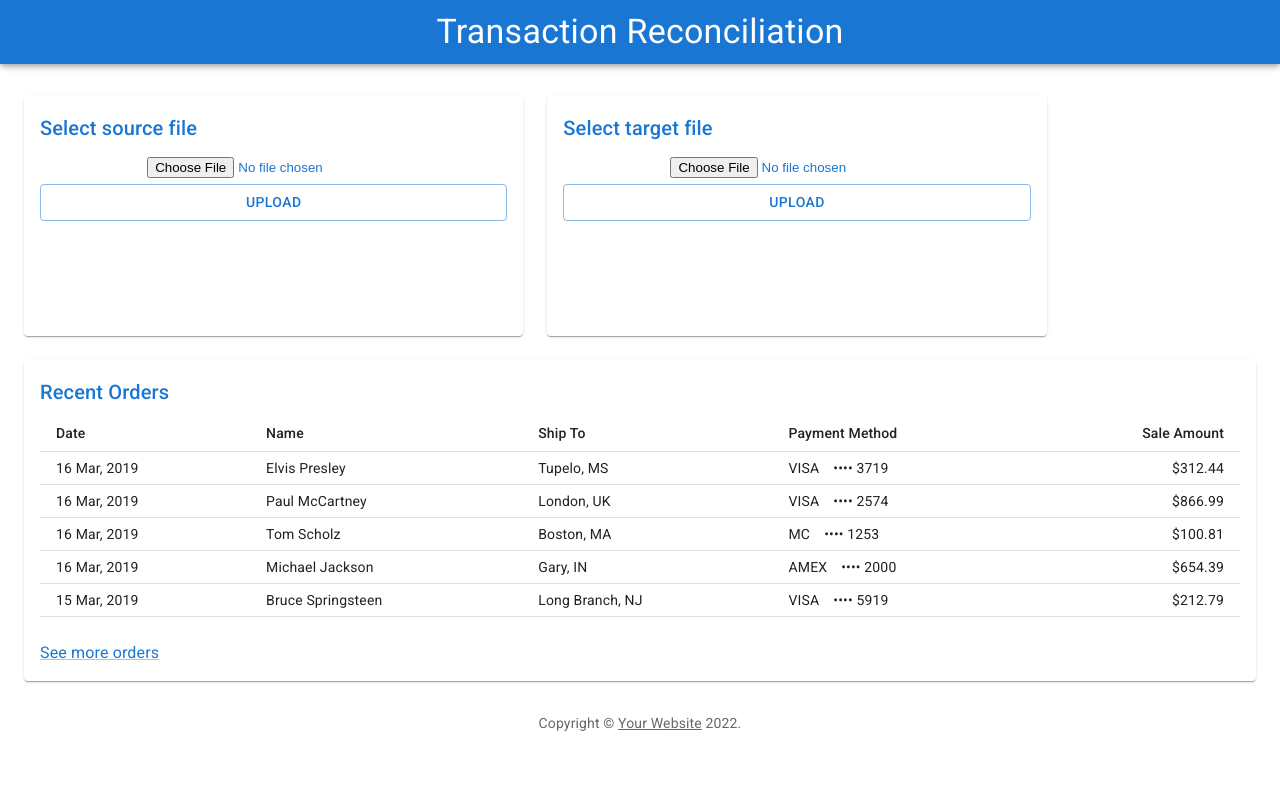
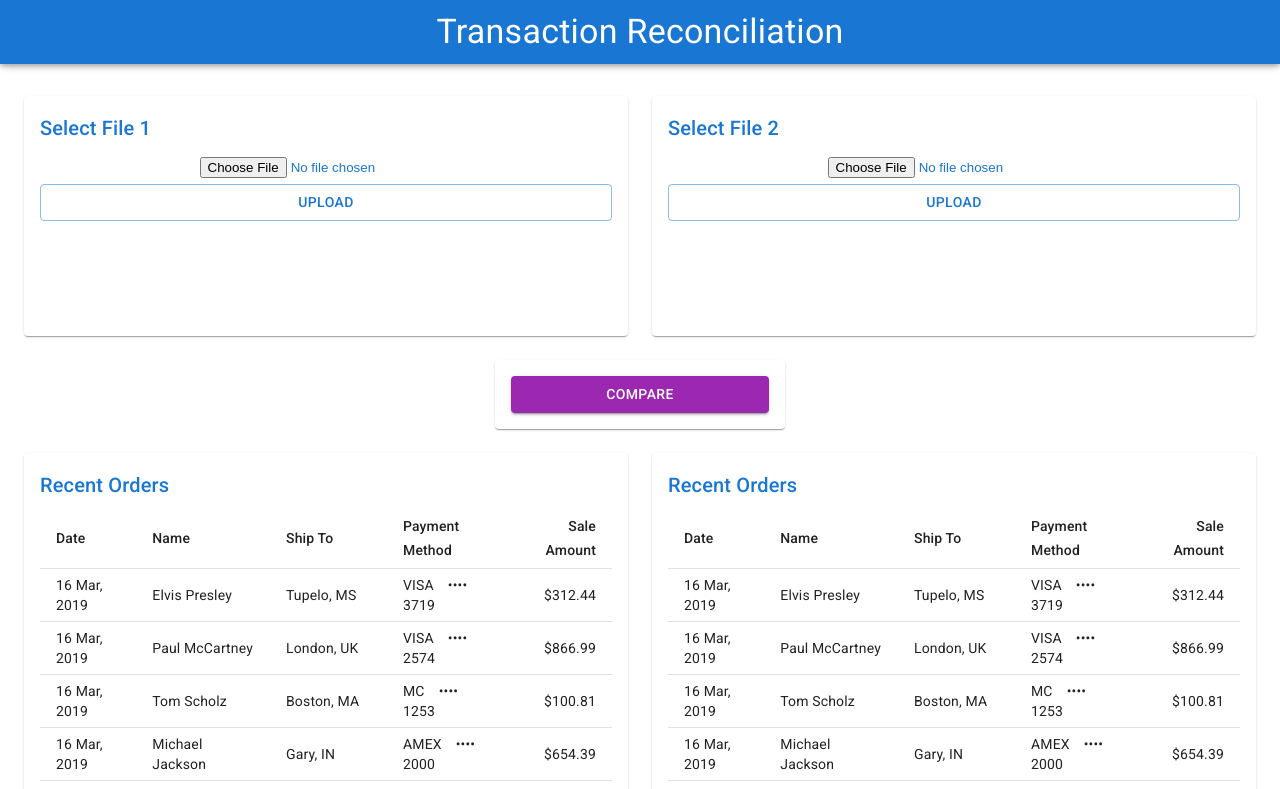
Before and after one commit to akalankapagoda/recon-ui, a React (Create React App) app: page / in a window 1280 px wide. Shown: the top 789 px of the page. Built offline with nearby package versions, Linux system fonts and the light colour scheme.

Commit message:
Add redux and UI tweaks to upload files.

```diff
--- a/package.json
+++ b/package.json
@@ -7,11 +7,13 @@
     "@emotion/styled": "^11.8.1",
     "@mui/icons-material": "^5.8.2",
     "@mui/material": "^5.8.2",
+    "@reduxjs/toolkit": "^1.8.2",
     "@testing-library/jest-dom": "^5.16.4",
     "@testing-library/react": "^13.3.0",
     "@testing-library/user-event": "^13.5.0",
     "react": "^18.1.0",
     "react-dom": "^18.1.0",
+    "react-redux": "^8.0.2",
     "react-scripts": "5.0.1",
     "web-vitals": "^2.1.4"
   },
--- a/src/App.js
+++ b/src/App.js
@@ -1,6 +1,4 @@
 import * as React from 'react';
-import ReactDOM from 'react-dom';
-import Button from '@mui/material/Button';
 import Dashboard from './dashboard/Dashboard';
 
 function App() {
--- /dev/null
+++ b/src/Store.js
@@ -0,0 +1,10 @@
+import { configureStore } from '@reduxjs/toolkit';
+import sourceFileUploadSlice from './dashboard/fileupload/sourceFileUploadSlice';
+import targetFileUploadSlice from './dashboard/fileupload/targetFileUploadSlice';
+
+export default configureStore({
+  reducer: {
+    sourceFileUpload: sourceFileUploadSlice,
+    targetFileUpload: targetFileUploadSlice
+  },
+})
--- a/src/dashboard/Dashboard.js
+++ b/src/dashboard/Dashboard.js
@@ -6,11 +6,13 @@ import MuiAppBar from '@mui/material/AppBar';
 import Toolbar from '@mui/material/Toolbar';
 import Typography from '@mui/material/Typography';
 import Container from '@mui/material/Container';
+import Button from '@mui/material/Button'
 import Grid from '@mui/material/Grid';
 import Paper from '@mui/material/Paper';
 import Link from '@mui/material/Link';
 import Orders from './Orders';
-import FileUpload from './FileUpload';
+import SourceFileUpload from './fileupload/SourceFileUpload.js';
+import TargetFileUpload from './fileupload/TargetFileUpload.js';
 
 function Copyright(props) {
   return (
@@ -76,9 +78,9 @@ function DashboardContent() {
         >
           <Toolbar />
           <Container maxWidth="100%" sx={{ mt: 4, mb: 4 }}>
-            <Grid container spacing={3}>
+            <Grid container spacing={3} justifyContent="center">
               {/* Source File */}
-              <Grid item xs={12} md={4} lg={5}>
+              <Grid item xs={6}>
                 <Paper
                   sx={{
                     p: 2,
@@ -87,11 +89,11 @@ function DashboardContent() {
                     height: 240
                   }}
                 >
-                  <FileUpload title="Select source file" />
+                  <SourceFileUpload title="Select File 1" identifier="source" />
                 </Paper>
               </Grid>
               {/* Target File */}
-              <Grid item xs={12} md={4} lg={5}>
+              <Grid item xs={6}>
                 <Paper
                   sx={{
                     p: 2,
@@ -100,11 +102,30 @@ function DashboardContent() {
                     height: 240,
                   }}
                 >
-                  <FileUpload title="Select target file" />
+                  <TargetFileUpload title="Select File 2" identifier="target" />
                 </Paper>
               </Grid>
+              {/* Target File */}
+              <Grid item xs={4}></Grid>
+              <Grid item xs={3}>
+                <Paper
+                  sx={{
+                    p: 2,
+                    display: 'flex',
+                    flexDirection: 'column',
+                  }}
+                >
+                  <Button variant='contained' color='secondary' xs={3}>Compare</Button>
+                </Paper>
+              </Grid>
+              <Grid item xs={4}></Grid>
               {/* Recent Orders */}
-              <Grid item xs={12}>
+              <Grid item xs={6}>
+                <Paper sx={{ p: 2, display: 'flex', flexDirection: 'column' }}>
+                  <Orders />
+                </Paper>
+              </Grid>
+              <Grid item xs={6}>
                 <Paper sx={{ p: 2, display: 'flex', flexDirection: 'column' }}>
                   <Orders />
                 </Paper>
--- a/src/dashboard/FileUpload.js
+++ /dev/null
@@ -1,21 +0,0 @@
-import * as React from 'react';
-import TextField from '@mui/material/TextField';
-import Button from '@mui/material/Button'
-import Title from './Title';
-
-function preventDefault(event) {
-    event.preventDefault();
-  }
-
-  export default function FileUpload(props) {
-    return (
-      <React.Fragment>
-        <Title>{props.title}</Title>
-        <Button
-            label='Select File'>
-            <input type="file" />
-        </Button>
-        <Button variant="outlined">Upload</Button>
-      </React.Fragment>
-    );
-  }
--- /dev/null
+++ b/src/dashboard/fileupload/SourceFileUpload.js
@@ -0,0 +1,32 @@
+import * as React from 'react';
+import { useSelector, useDispatch } from 'react-redux';
+import { uploadFile } from './sourceFileUploadSlice';
+import Button from '@mui/material/Button'
+import Title from '../Title';
+
+  export default function SourceFileUpload(props) {
+
+    const identifier = props.identifier;
+
+    const uploadStatus = useSelector((state) => state.sourceFileUpload.uploadStatus);
+    const dispatch = useDispatch();
+
+    const variant = uploadStatus === 'NONE' ? 'outlined' : 'contained';
+    const color = uploadStatus === 'SUCCESS' ? 'success' : 'primary';
+    const label = uploadStatus === 'NONE' ? 'Upload' : uploadStatus === 'SUCCESS' ? 'Success' : 'Error';
+
+    return (
+      <React.Fragment>
+        <Title>{props.title}</Title>
+        <Button
+            label='Select File'>
+            <input type="file" onChange={(event) => onFileChange(event, dispatch)} />
+        </Button>
+        <Button variant={variant} color={color}>{label}</Button>
+      </React.Fragment>
+    );
+  }
+
+  const onFileChange = (event, dispatch) => {
+    dispatch(uploadFile('source', event.target.files[0]));
+  };
--- /dev/null
+++ b/src/dashboard/fileupload/TargetFileUpload.js
@@ -0,0 +1,36 @@
+import * as React from 'react';
+import { useSelector, useDispatch } from 'react-redux';
+import { uploadFile } from './targetFileUploadSlice';
+import Button from '@mui/material/Button'
+import Title from '../Title';
+
+  export default function FileUpload(props) {
+
+    const identifier = props.identifier;
+
+    const uploadStatus = useSelector((state) => state.targetFileUpload.uploadStatus);
+    const dispatch = useDispatch();
+
+    const variant = uploadStatus === 'NONE' ? 'outlined' : 'contained';
+    const color = uploadStatus === 'SUCCESS' ? 'success' : 'primary';
+    const label = uploadStatus === 'NONE' ? 'Upload' : uploadStatus === 'SUCCESS' ? 'Success' : 'Error';
+
+    return (
+      <React.Fragment>
+        <Title>{props.title}</Title>
+        <Button
+            label='Select File'>
+            <input type="file" onChange={(event) => onFileChange(event, dispatch)} />
+        </Button>
+        <Button variant={variant} color={color}>{label}</Button>
+      </React.Fragment>
+    );
+  }
+
+  const onFileChange = (event, dispatch) => {
+    dispatch(uploadFile('source', event.target.files[0]));
+    // alert(event.target.files[0]);
+    // Update the state
+    // this.setState({ selectedFile: event.target.files[0] });
+
+  };
--- /dev/null
+++ b/src/dashboard/fileupload/sourceFileUploadSlice.js
@@ -0,0 +1,35 @@
+import { createSlice, createAsyncThunk } from '@reduxjs/toolkit'
+
+export const uploadFile = createAsyncThunk(
+    'sourceFileUpload',
+    async (identifier, file, thunkAPI) => {
+        alert(file);
+    }
+  )
+
+export const sourceFileUploadSlice = createSlice({
+  name: 'sourceFileUpload',
+  initialState: {
+      uploadStatus : 'NONE'
+
+  },
+  reducers: {
+  },
+  extraReducers: {
+    [uploadFile.pending]: (state) => {
+        state.uploadStatus = 'PENDING';
+    },
+    [uploadFile.fulfilled]: (state, { payload }) => {
+      state.uploadStatus = 'SUCCESS';
+      state.entities = payload;
+    },
+    [uploadFile.rejected]: (state) => {
+        state.uploadStatus = 'FAIL';
+    },
+  },
+})
+
+// Action creators are generated for each case reducer function
+export const { sourceFileUploadReducer } = sourceFileUploadSlice.actions
+
+export default sourceFileUploadSlice.reducer
--- /dev/null
+++ b/src/dashboard/fileupload/targetFileUploadSlice.js
@@ -0,0 +1,37 @@
+import { createSlice, createAsyncThunk } from '@reduxjs/toolkit'
+
+export const uploadFile = createAsyncThunk(
+    'targetFleUpload',
+    async (identifier, file, thunkAPI) => {
+        alert(file);
+    //   const response = await userAPI.fetchById(userId)
+    //   return response.data
+    }
+  )
+
+export const targetFileUploadSlice = createSlice({
+  name: 'targetFleUpload',
+  initialState: {
+      uploadStatus : 'NONE'
+
+  },
+  reducers: {
+  },
+  extraReducers: {
+    [uploadFile.pending]: (state) => {
+        state.uploadStatus = 'PENDING';
+    },
+    [uploadFile.fulfilled]: (state, { payload }) => {
+      state.uploadStatus = 'SUCCESS';
+      state.entities = payload;
+    },
+    [uploadFile.rejected]: (state) => {
+        state.uploadStatus = 'FAIL';
+    },
+  },
+})
+
+// Action creators are generated for each case reducer function
+export const { targetFileUploadReducer } = targetFileUploadSlice.actions
+
+export default targetFileUploadSlice.reducer
```
Also changed, not shown: src/index.js (+6 -2 lines), 1 other file (tests, documents, lock files or other folders).
